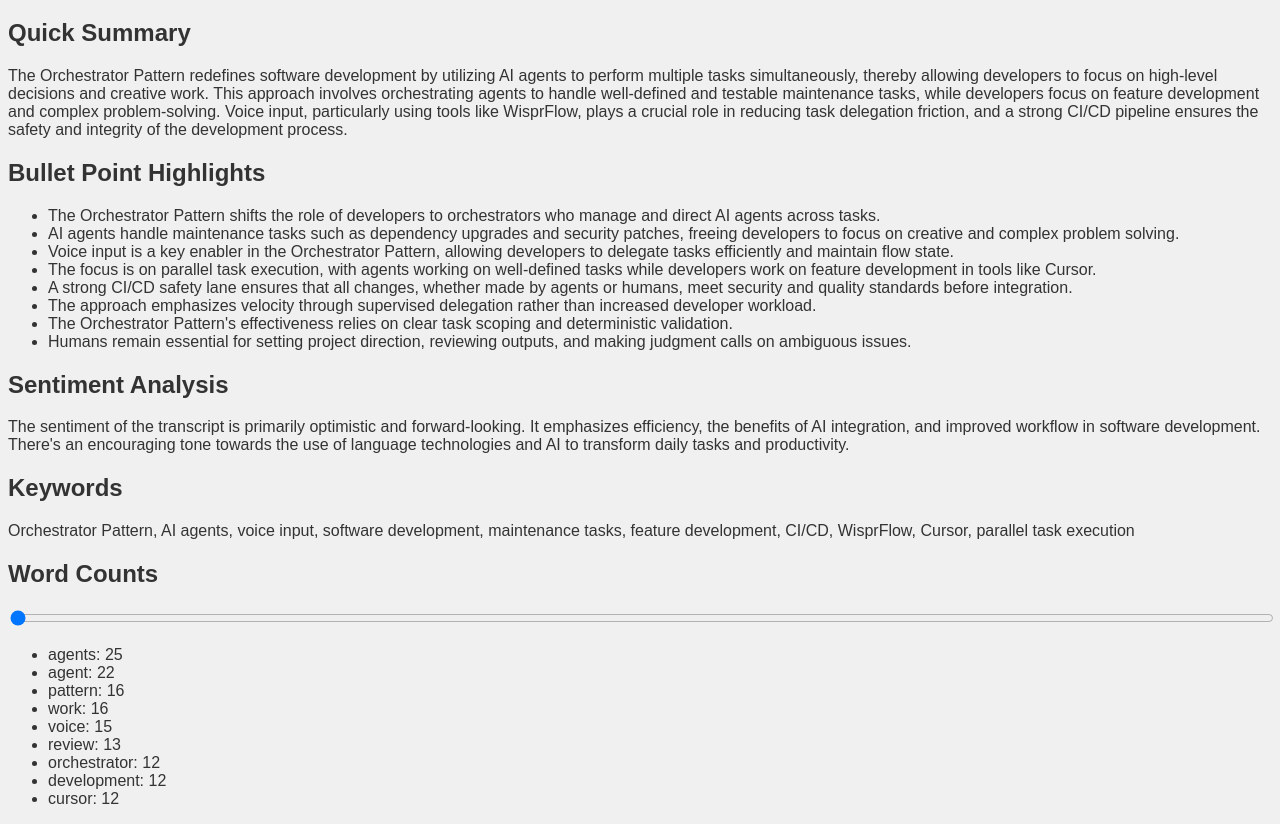
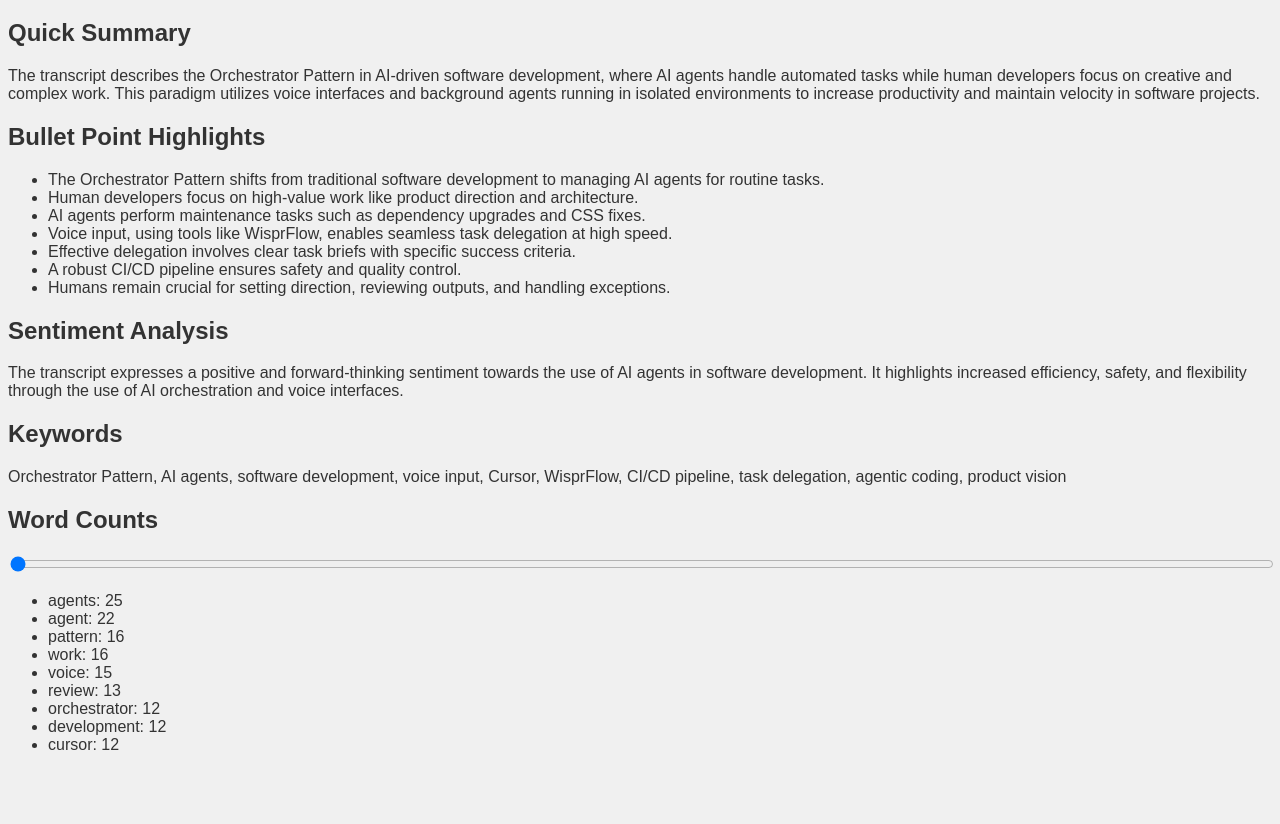
Before and after one commit to parnasmi/ai-coding-aider, a website: page transcript_analysis.html in a window 1280 px wide. Shown: the part 61-885 px from the top of the page. After the commit the page ends 831 px from the top, so only its background shows below. Drawn offline with Linux system fonts and the light colour scheme.

Commit message:
add html

```diff
--- a/transcript_analysis.html
+++ b/transcript_analysis.html
@@ -21,22 +21,21 @@ function filterWords() {
 <body>
 <h1>Transcript Analysis</h1>
 <h2>Quick Summary</h2>
-<p>The Orchestrator Pattern redefines software development by utilizing AI agents to perform multiple tasks simultaneously, thereby allowing developers to focus on high-level decisions and creative work. This approach involves orchestrating agents to handle well-defined and testable maintenance tasks, while developers focus on feature development and complex problem-solving. Voice input, particularly using tools like WisprFlow, plays a crucial role in reducing task delegation friction, and a strong CI/CD pipeline ensures the safety and integrity of the development process.</p>
+<p>The transcript describes the Orchestrator Pattern in AI-driven software development, where AI agents handle automated tasks while human developers focus on creative and complex work. This paradigm utilizes voice interfaces and background agents running in isolated environments to increase productivity and maintain velocity in software projects.</p>
 <h2>Bullet Point Highlights</h2>
 <ul>
-<li>The Orchestrator Pattern shifts the role of developers to orchestrators who manage and direct AI agents across tasks.</li>
-<li>AI agents handle maintenance tasks such as dependency upgrades and security patches, freeing developers to focus on creative and complex problem solving.</li>
-<li>Voice input is a key enabler in the Orchestrator Pattern, allowing developers to delegate tasks efficiently and maintain flow state.</li>
-<li>The focus is on parallel task execution, with agents working on well-defined tasks while developers work on feature development in tools like Cursor.</li>
-<li>A strong CI/CD safety lane ensures that all changes, whether made by agents or humans, meet security and quality standards before integration.</li>
-<li>The approach emphasizes velocity through supervised delegation rather than increased developer workload.</li>
-<li>The Orchestrator Pattern's effectiveness relies on clear task scoping and deterministic validation.</li>
-<li>Humans remain essential for setting project direction, reviewing outputs, and making judgment calls on ambiguous issues.</li>
+<li>The Orchestrator Pattern shifts from traditional software development to managing AI agents for routine tasks.</li>
+<li>Human developers focus on high-value work like product direction and architecture.</li>
+<li>AI agents perform maintenance tasks such as dependency upgrades and CSS fixes.</li>
+<li>Voice input, using tools like WisprFlow, enables seamless task delegation at high speed.</li>
+<li>Effective delegation involves clear task briefs with specific success criteria.</li>
+<li>A robust CI/CD pipeline ensures safety and quality control.</li>
+<li>Humans remain crucial for setting direction, reviewing outputs, and handling exceptions.</li>
 </ul>
 <h2>Sentiment Analysis</h2>
-<p>The sentiment of the transcript is primarily optimistic and forward-looking. It emphasizes efficiency, the benefits of AI integration, and improved workflow in software development. There's an encouraging tone towards the use of language technologies and AI to transform daily tasks and productivity.</p>
+<p>The transcript expresses a positive and forward-thinking sentiment towards the use of AI agents in software development. It highlights increased efficiency, safety, and flexibility through the use of AI orchestration and voice interfaces.</p>
 <h2>Keywords</h2>
-<p>Orchestrator Pattern, AI agents, voice input, software development, maintenance tasks, feature development, CI/CD, WisprFlow, Cursor, parallel task execution</p>
+<p>Orchestrator Pattern, AI agents, software development, voice input, Cursor, WisprFlow, CI/CD pipeline, task delegation, agentic coding, product vision</p>
 <h2>Word Counts</h2>
 <input type='range' id='wordThreshold' min='1' max='100' value='1' oninput='filterWords()'>
 <ul>
```
Also changed, not shown: word_count_chart_bubble.png.
